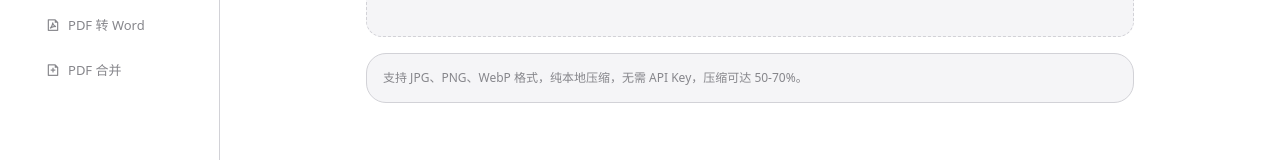
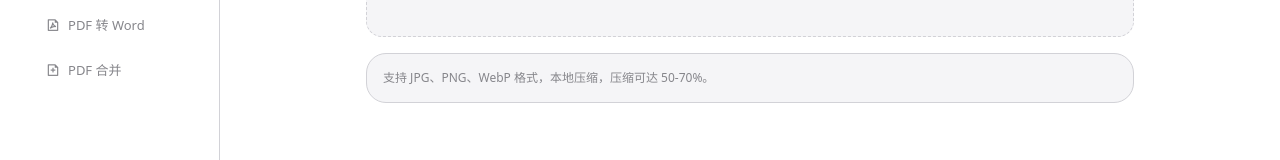
Before and after one commit to Ljznnn/justfile, a Vue app in the folder desktop/: page /#/image/compress in a window 1280 px wide. Shown: the part 413-573 px from the top of the page. Built offline with nearby package versions, Linux system fonts and the light colour scheme.

Commit message:
docs: simplify image compress description

```diff
--- a/desktop/src/views/ImageCompress.vue
+++ b/desktop/src/views/ImageCompress.vue
@@ -245,7 +245,7 @@ const clearResults = () => results.value = []
 
     <!-- 说明 -->
     <div v-if="results.length === 0 && !isProcessing" class="mt-4 theme-card p-4">
-      <p class="text-muted text-xs">支持 JPG、PNG、WebP 格式，纯本地压缩，无需 API Key，压缩可达 50-70%。</p>
+      <p class="text-muted text-xs">支持 JPG、PNG、WebP 格式，本地压缩，压缩可达 50-70%。</p>
     </div>
   </div>
 </template>
```
